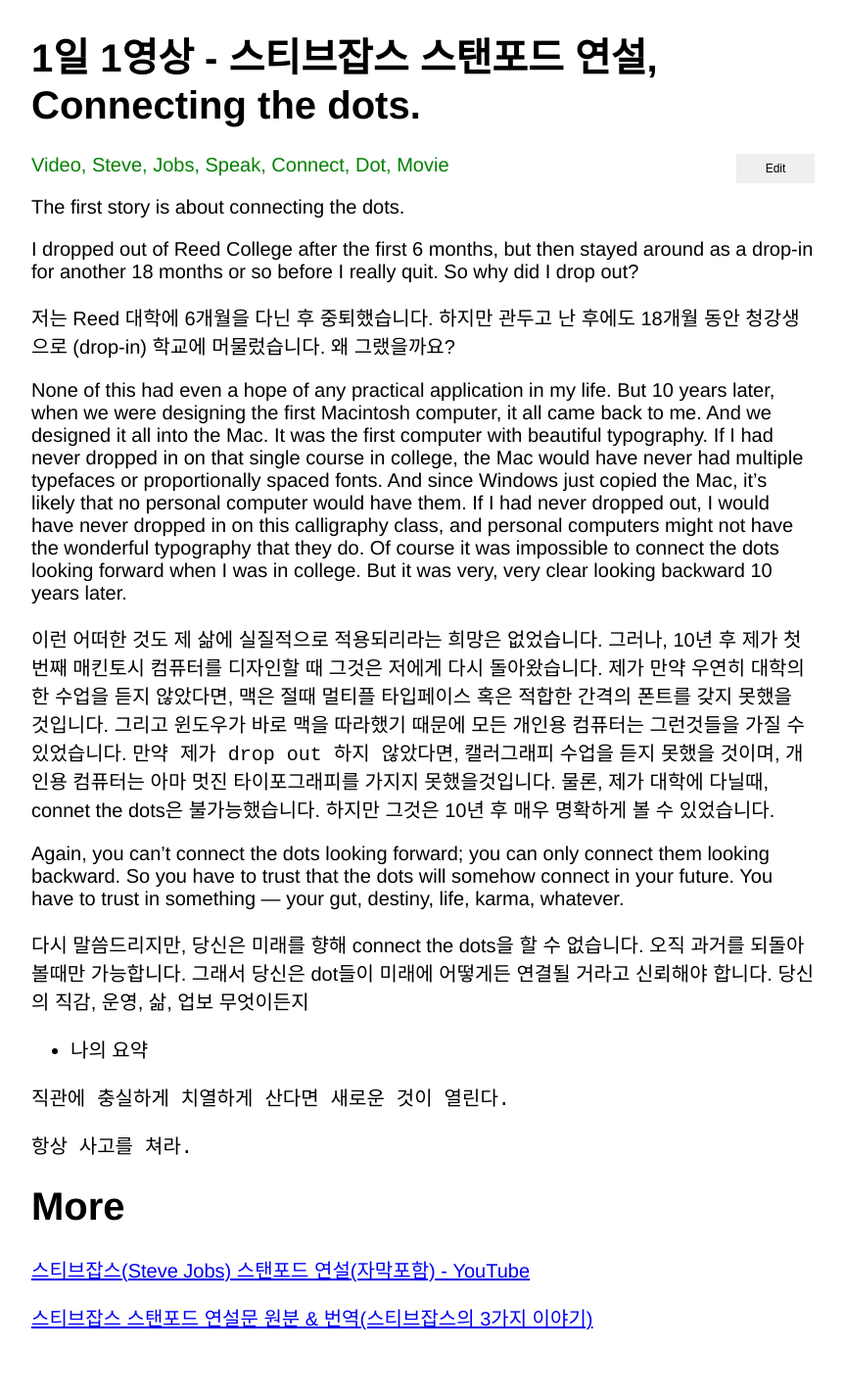
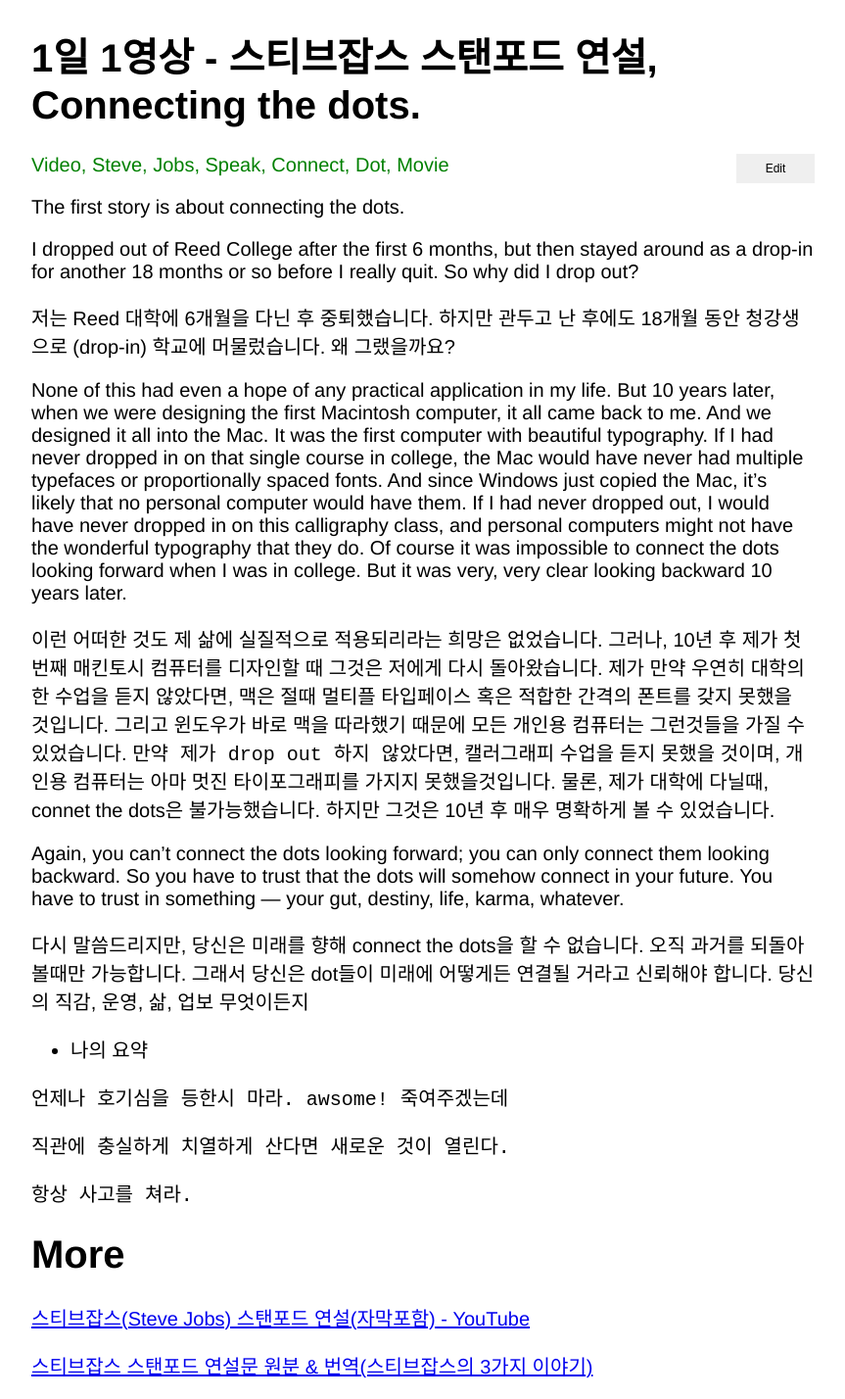
Before and after one commit to xiote/20200810_xiote.github.io, a Jekyll site: the page built from _posts/2020-07-29-09-38-10.md, in a window 1280 px wide. Shown: the whole page at 98% size, without its empty margins (208-1071 px from the left). Built offline with Jekyll 4.4.1, drawn with Linux system fonts in a browser that asks for light colours; before the commit the page ends 1379 px from its top, so only the background shows below that.

Commit message:
Update 2020-07-29-09-38-10.md

```diff
--- a/_posts/2020-07-29-09-38-10.md
+++ b/_posts/2020-07-29-09-38-10.md
@@ -37,6 +37,8 @@
 
 - 나의 요약
 
+`언제나 호기심을 등한시 마라. awsome! 죽여주겠는데`
+
 `직관에 충실하게 치열하게 산다면 새로운 것이 열린다.`
 
 `항상 사고를 쳐라.`
```
